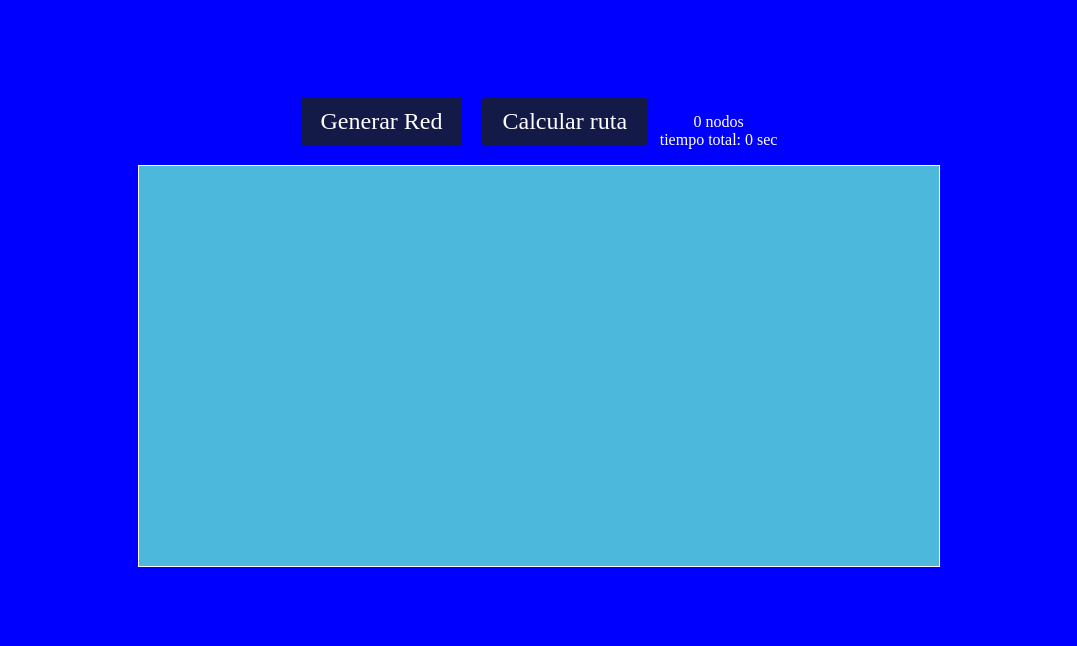
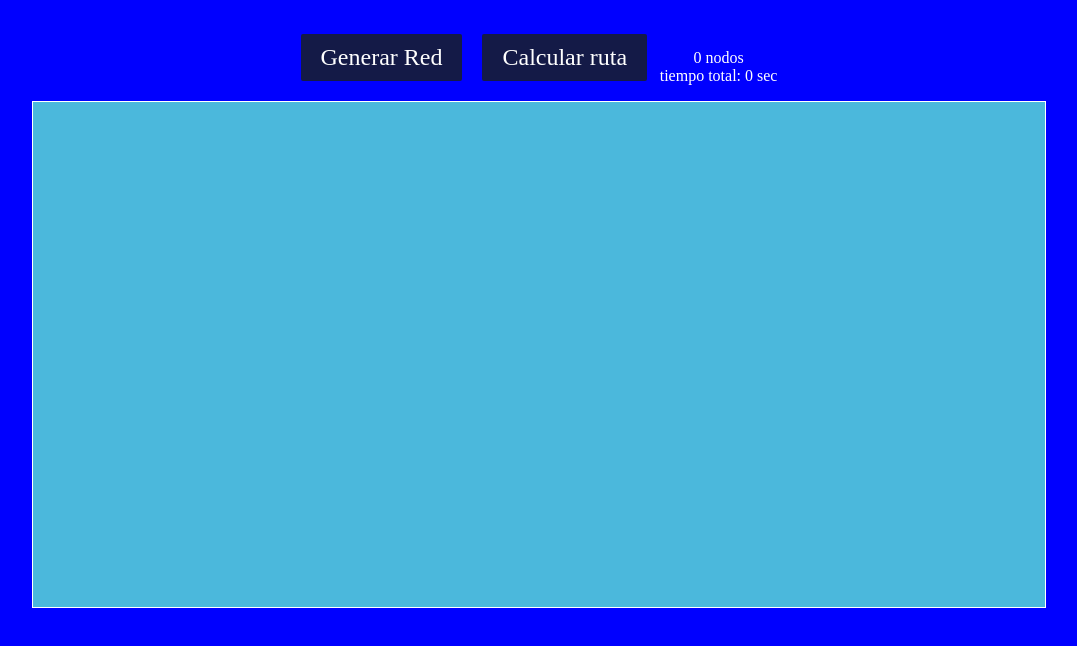
Before and after one commit to Hebeline/2024-2025-CSAAI-Practicas, a plain HTML site: page P5/index.html in a window 1280 px wide. Shown: the whole page, without its empty margins (101-1178 px from the left). Drawn offline with Linux system fonts and the light colour scheme.

Commit message:
commit 2

```diff
--- a/P5/estilo.css
+++ b/P5/estilo.css
@@ -1,6 +1,7 @@
 canvas {
     border: 1px solid white;
     background-color: rgb(75, 184, 220);
+    width : 80%;
   }
 
   .controls {
@@ -21,7 +22,7 @@ canvas {
   }
 
 body {
-  padding-top: 7%;
+  padding-top: 2%;
   background-color: blue;
   text-align: center;
   justify-content: center;
```
